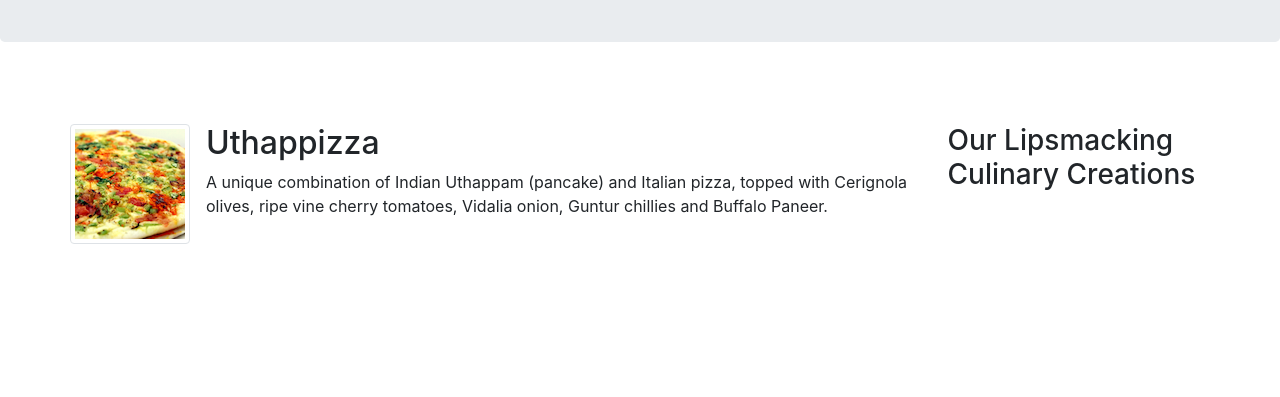
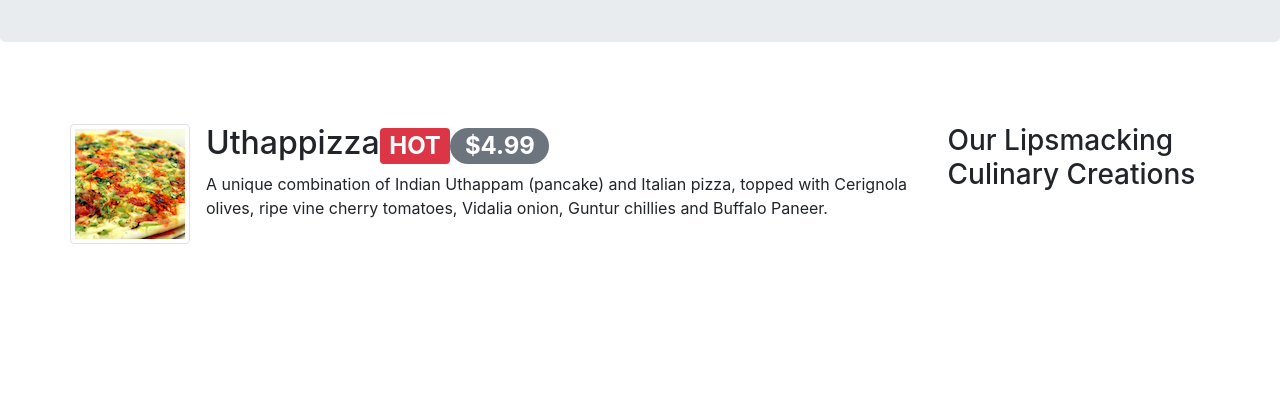
Before and after one commit to SuperiorBean/conFusion, a website: page index.html in a window 1280 px wide. Shown: the part 403-800 px from the top of the page. Drawn offline with nearby package versions, Linux system fonts and the light colour scheme.

Commit message:
Alerting Users

```diff
--- a/index.html
+++ b/index.html
@@ -73,7 +73,8 @@
                         <img class="d-flex mr-3 img-thumbnail align-self-center" src="img/uthappizza.png"
                             alt="Uthappizza">
                         <div class="media-body">
-                            <h2 class="media-body">Uthappizza</h2>
+                            <h2 class="media-body">Uthappizza<span class="badge badge-danger">HOT</span><span
+                                    class="badge badge-pill badge-secondary">$4.99</span></h2>
                             <p class="d-none d-sm-block">A unique combination of Indian Uthappam (pancake) and Italian
                                 pizza,
                                 topped with Cerignola
```
